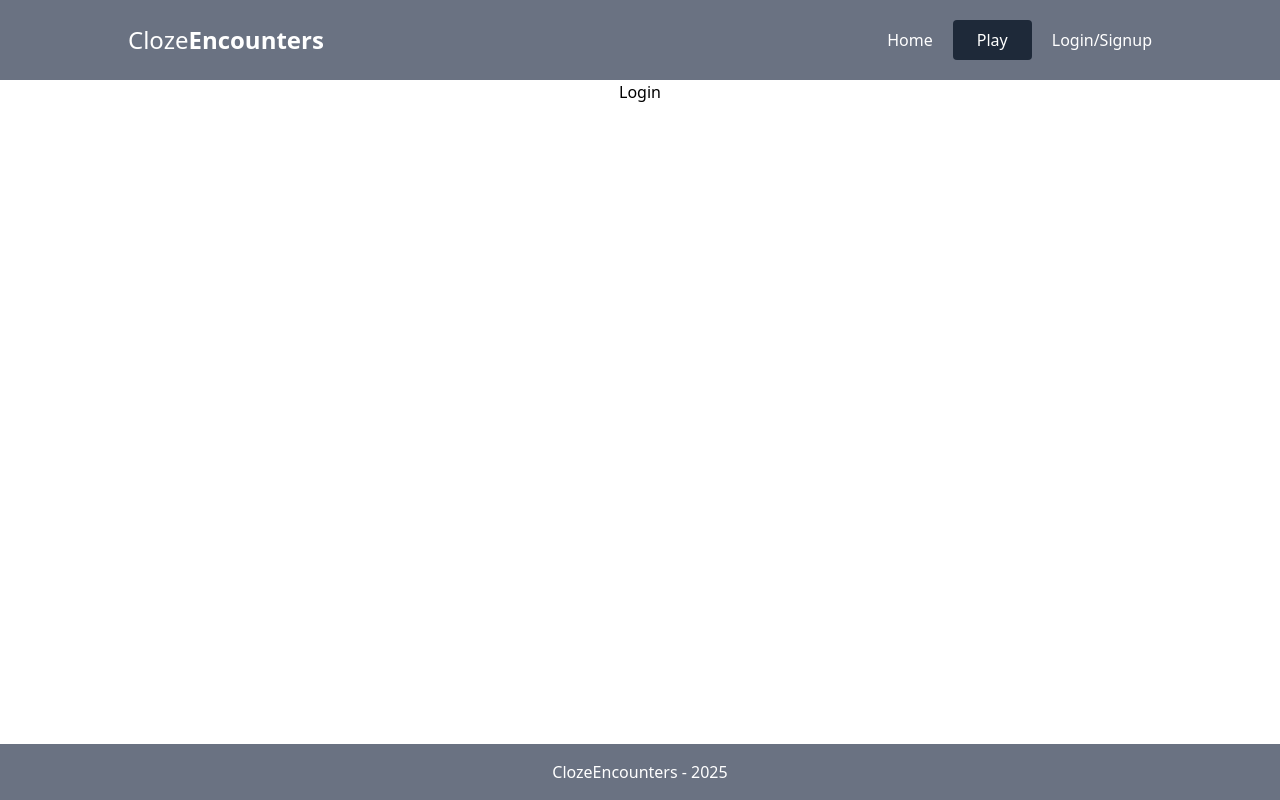
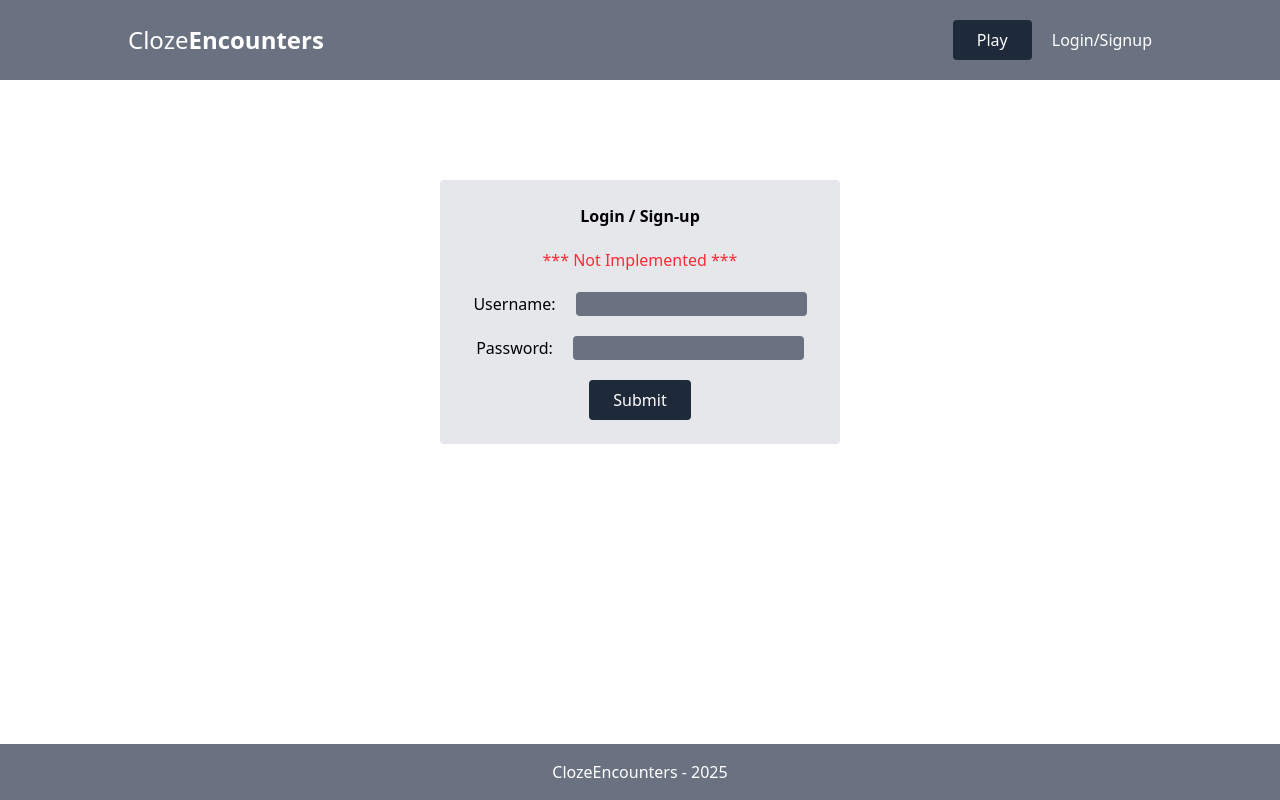
Before and after one commit to bweppl1/ClozeEncountersFrontEnd, a React (Vite) app: page /login in a window 1280 px wide. Built offline with nearby package versions, Linux system fonts and the light colour scheme.

Commit message:
Minimized site, MVP complete

```diff
--- a/src/App.jsx
+++ b/src/App.jsx
@@ -13,8 +13,9 @@ function App() {
       <BrowserRouter>
         <NavBar />
         <Routes>
-          <Route path="/" element={<Home />} />
-          <Route path="/quiz" element={<PlayScreen />} />
+          {/* <Route path="/" element={<Home />} /> */}
+          <Route path="/" element={<PlayScreen />} />
+          {/* <Route path="/quiz" element={<PlayScreen />} /> */}
           <Route path="/stats" element={<Stats />} />
           <Route path="/settings" element={<Settings />} />
           <Route path="/login" element={<Login />} />
--- a/src/components/NavBar.jsx
+++ b/src/components/NavBar.jsx
@@ -8,9 +8,9 @@ const NavBar = () => {
           Cloze<span className="font-bold">Encounters</span>
         </h1>
         <div className="flex gap-5 justify-center items-center">
-          <Link to="/">Home</Link>
+          {/* <Link to="/">Home</Link> */}
           <Link
-            to="/quiz"
+            to="/"
             className="bg-gray-800 text-white hover:bg-black px-6 py-2 rounded"
           >
             Play
--- a/src/pages/Login.jsx
+++ b/src/pages/Login.jsx
@@ -1,5 +1,31 @@
 const Login = () => {
-  return <div className="flex-1 max-w-5xl mx-auto">Login</div>;
+  return (
+    <div className="flex-1 max-w-5xl mx-auto">
+      <div className="bg-gray-200 min-w-100 rounded my-25 p-6 flex flex-col gap-5">
+        <h1 className="mx-auto font-bold">Login / Sign-up</h1>
+        <span className="text-red-500 mx-auto">*** Not Implemented ***</span>
+        <h3 className="flex justify-center gap-5">
+          Username:{" "}
+          <input
+            type="text"
+            id="email"
+            className="bg-gray-500 text-white rounded"
+          />
+        </h3>
+        <h3 className="flex justify-center gap-5">
+          Password:{" "}
+          <input
+            type="text"
+            id="password"
+            className="bg-gray-500 text-white rounded"
+          />
+        </h3>
+        <button className="bg-gray-800 text-white cursor-pointer px-6 py-2 mx-auto rounded hover:bg-black">
+          Submit
+        </button>
+      </div>
+    </div>
+  );
 };
 
 export default Login;
--- a/src/pages/PlayScreen.jsx
+++ b/src/pages/PlayScreen.jsx
@@ -106,7 +106,7 @@ const PlayScreen = () => {
   // End game screen
   if (isGameOver) {
     return (
-      <div className="flex-1 justify-center my-5 mx-auto w-5xl rounded text-center flex flex-col gap-5">
+      <div className="flex-1 py-25 mx-auto text-center flex flex-col gap-5">
         <h1 className="text-5xl bold">Game Over</h1>
         <span>
           Correct Answers: {correctAnswers} / {maxRounds}
@@ -163,7 +163,7 @@ const PlayScreen = () => {
         {/* Submit button */}
         <button
           onClick={() => handleCheckAnswer(answer, guess)}
-          className="bg-black text-white cursor-pointer rounded py-2 px-6 mx-auto"
+          className="bg-gray-800 hover:bg-black text-white cursor-pointer rounded py-2 px-6 mx-auto"
         >
           Submit
         </button>
```
